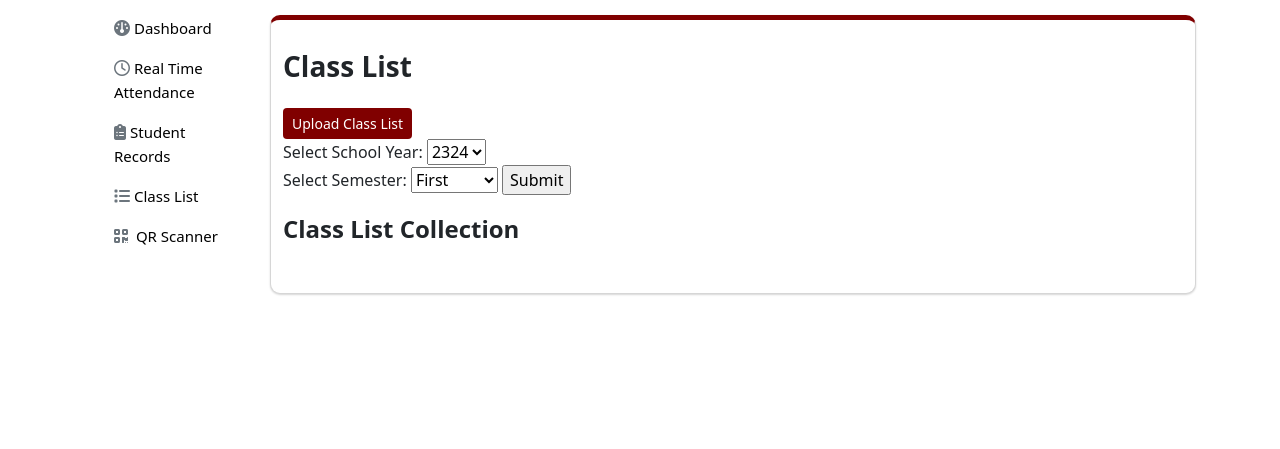
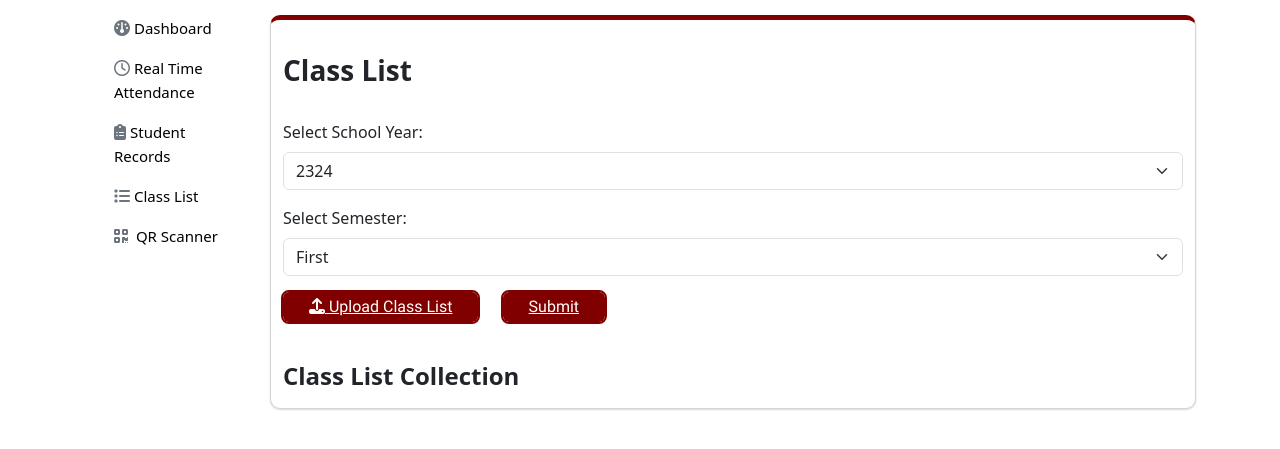
Before and after one commit to stvnmbt/pasok, a Python web app: template src/templates/core/faculty/classlist.html in a window 1280 px wide. Shown: the top 449 px of the page. Run offline with Jinja, Linux system fonts and the light colour scheme; the template is opened without the code that fills it, so the values that code supplies are empty; some libraries are stand-ins or nearby versions.

Commit message:
improved classlist ui

```diff
--- a/src/templates/core/faculty/classlist.html
+++ b/src/templates/core/faculty/classlist.html
@@ -2,46 +2,54 @@
 <link rel="stylesheet" href="https://cdnjs.cloudflare.com/ajax/libs/font-awesome/6.0.0-beta3/css/all.min.css">
 
 {% block body %}
-<h1 class="h3 mb-4"><strong>Class List</strong></h1>
+<div class="container mt-0">
+    <h2 class="h3 mt-1"><strong>Class List</strong></h2>
+    <br>
 
-<div class="row">
-    <div class="col-auto">
-        <!-- File upload section -->
-        <input type="file" id="classListFile" accept=".csv, .xlsx" style="display: none;" multiple>
-        <button class="btn btn-sm" onclick="uploadClassList()" style="background-color:#800000; color: white;">Upload Class List</button>
-    </div>
-</div>
-
-<!-- Form for school year and semester -->
-<form id="classlistForm" style="margin-bottom: 20px;">
-    <label for="school_year">Select School Year:</label>
-    <select id="school_year" name="school_year">
+    <form id="classlistForm">
+        <div class="mb-3">
+            <label for="school_year" class="form-label">Select School Year:</label>
+            <select id="school_year" name="school_year" class="form-select">
                 <option value='2324'>2324</option>
                 <option value='2425'>2425</option>
             </select>
-    <br>
-    <label for="semester">Select Semester:</label>
-    <select id="semester" name="semester">
+        </div>
+        <div class="mb-3">
+            <label for="semester" class="form-label">Select Semester:</label>
+            <select id="semester" name="semester" class="form-select">
                 <option value="FIRST">First</option>
                 <option value="SECOND">Second</option>
                 <option value="SUMMER">Summer</option>
             </select>
+        </div>
         <!-- Add the submit button -->
-    <input type="button" value="Submit" onclick="handleFileUpload()">
+        <div class="row mb-3">
+            <div class="col-auto">
+                <!-- File upload section -->
+                <input type="file" id="classListFile" accept=".csv, .xlsx" style="display: none;" multiple onchange="displaySelectedFile()">
+                <label class="btn btn-link" for="classListFile" style="background-color: #800000; color: white; outline: 2px solid #800000; padding: 2px 25px; font-family: roboto; ">
+                    <i class="fas fa-upload"></i> Upload Class List </label>
+                <button type="button" class="btn btn-link" onclick="handleFileUpload()" style="margin-left:20px; background-color: #800000; color: white; outline: 2px solid #800000; padding: 2px 25px; font-family: roboto; ">Submit</button>
+                <p id="selectedFile" class="mt-2"></p> <!-- Display the selected file name -->
+            </div>
+        </div>
+
     </form>
 
     <!-- Display a list of class lists with links to view details -->
-    <h2 class="h4 mb-4"><strong>Class List Collection</strong></h2>
-    <ul>
+    <h2 class="h4 mt-4"><strong>Class List Collection</strong></h2>
+    <ul class="list-group">
         {% for classlist_entry in classlist_data %}
-            <li>
-                {{ classlist_entry.subject_name }} - {{ classlist_entry.section_code }}
-                <a href="{{ url_for('core.display_classlist', classlist_id=classlist_entry.id) }}">View Details</a>
-                <a href="{{ url_for('core.delete_classlist', classlist_id=classlist_entry.id) }}" class="btn btn-danger">Delete</a>
+            <li class="list-group-item d-flex justify-content-between align-items-center">
+                S.Y. {{ classlist_entry.school_year }} | {{ classlist_entry.semester.value }} Semester | {{ classlist_entry.subject_name }} | {{ classlist_entry.section_code }}
+                <div>
+                    <a href="{{ url_for('core.display_classlist', classlist_id=classlist_entry.id) }}" class="btn btn-link me-2" style="background-color: #800000; color: white; outline: 2px solid #800000; padding: 2px 15px; font-family: roboto; ">View Details</a>
+                    <a href="{{ url_for('core.delete_classlist', classlist_id=classlist_entry.id) }}" class="btn btn-link" style="background-color: #800000; color: white; outline: 2px solid #800000; padding: 2px 15px; font-family: roboto; ">Delete</a>
+                </div>
             </li>
         {% endfor %}
     </ul>
-
+<div>
 
 <script src="core.classlist.html" data-classlist-id="{{ classlistId|default(0) }}"></script>
 <script src="https://cdnjs.cloudflare.com/ajax/libs/PapaParse/5.3.0/papaparse.min.js"></script>
@@ -84,6 +92,15 @@
     var schoolYear = document.getElementById('school_year').value;
     var semester = document.getElementById('semester').value;
 
+    // Check if a file is selected
+    if (fileInput.files.length === 0) {
+        alert('Please select a file before submitting.');
+        return;
+    }
+
+    // Display the selected file name
+    document.getElementById('selectedFile').innerText = 'Selected File: ' + fileInput.files[0].name;
+
     var formData = new FormData();
 
     // Add the selected files to the FormData object
@@ -110,6 +127,7 @@
                 var classlistId = classlists_by_user[current_user.id][filename];
                 createFileEntry(filename, hasClasslist, classlistId);
             });
+
         } else if ('error' in data) {
             console.error('Error:', data.error);
         }
@@ -138,5 +156,15 @@
             console.error('Error:', error);
         });
     }
+
+    // Function to display the selected file name
+    function displaySelectedFile() {
+        var fileInput = document.getElementById('classListFile');
+        if (fileInput.files.length > 0) {
+            document.getElementById('selectedFile').innerText = 'Selected File: ' + fileInput.files[0].name;
+        } else {
+            document.getElementById('selectedFile').innerText = '';
+        }
+    }
 </script>
 {% endblock %}
```
Also changed, not shown: src/templates/core/faculty/classlist_details.html (+11 -19 lines). Lines whose indentation alone changed are shown as unchanged.
